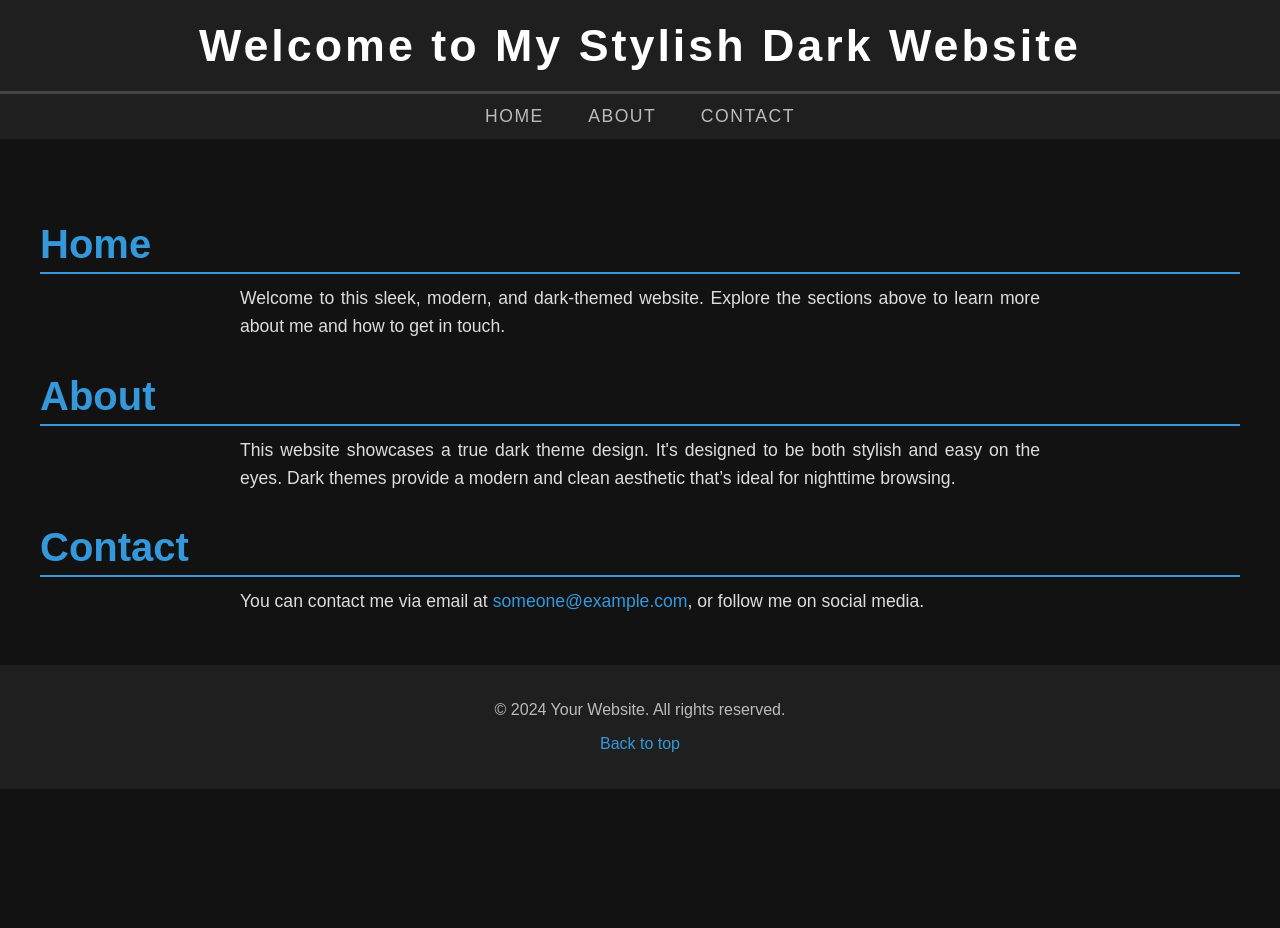
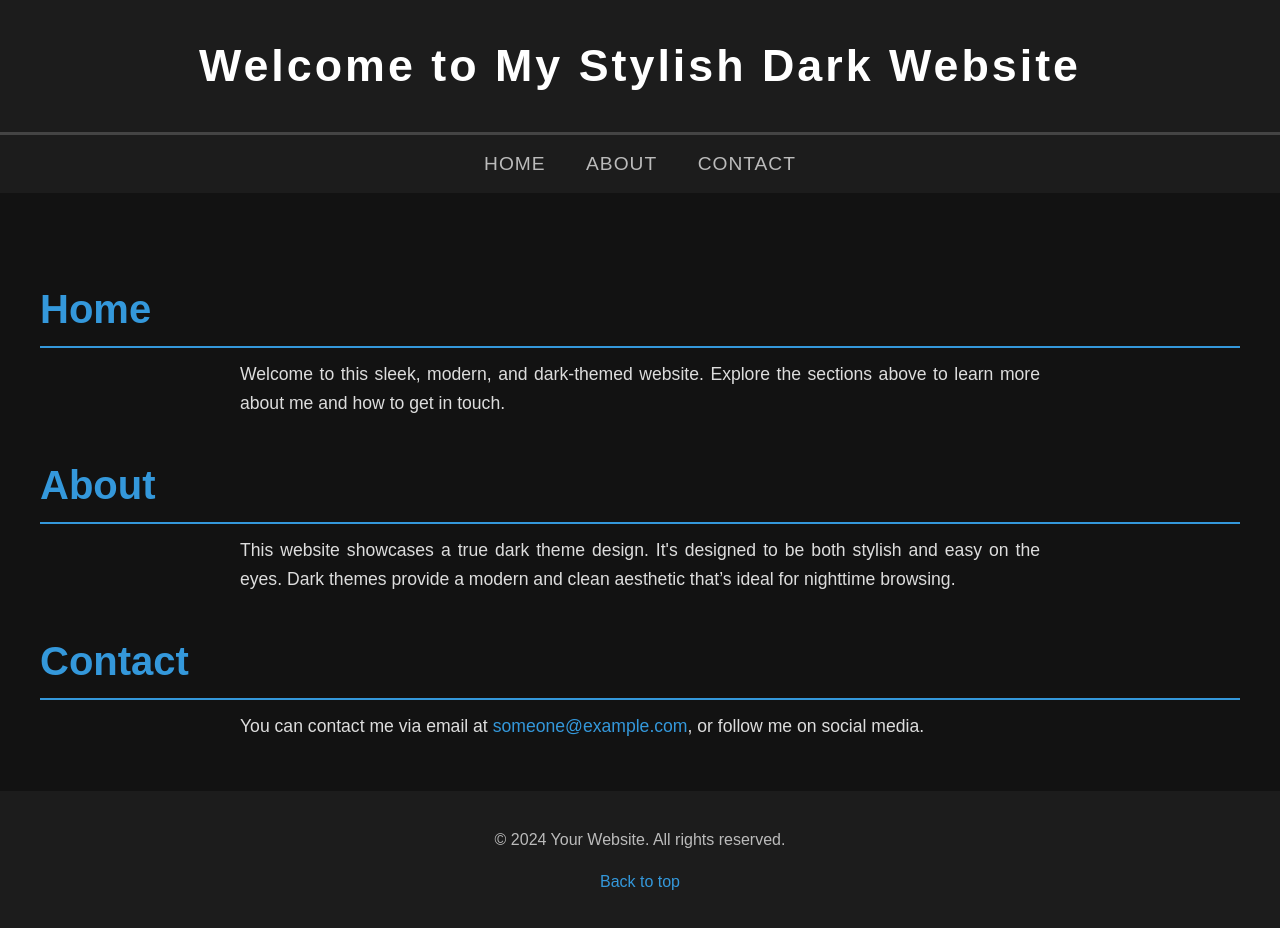
Before and after one commit to jmb-4/website, a plain HTML site: page index.html in a window 1280 px wide. Before the commit the page ends 800 px from the top, so only its background shows below. Drawn offline with Linux system fonts and the light colour scheme.

Commit message:
Update styles.css

```diff
--- a/styles.css
+++ b/styles.css
@@ -3,16 +3,17 @@ body {
     font-family: 'Arial', sans-serif;
     margin: 0;
     padding: 0;
-    background-color: #121212; /* Dark background */
-    color: #e0e0e0; /* Light gray text */
+    background-color: #121212; /* Deep dark background */
+    color: #e0e0e0; /* Light gray text for contrast */
+    line-height: 1.6;
 }
 
 header {
-    background-color: #1f1f1f; /* Darker background */
+    background-color: #1c1c1c; /* Very dark gray background */
     color: #fff;
-    padding: 20px;
+    padding: 30px 20px;
     text-align: center;
-    border-bottom: 3px solid #444; /* Subtle border */
+    border-bottom: 3px solid #444;
 }
 
 header h1 {
@@ -23,23 +24,23 @@ header h1 {
 
 nav {
     text-align: center;
-    background-color: #1f1f1f;
-    padding: 12px 0;
+    background-color: #1c1c1c; /* Same dark gray as header */
+    padding: 14px 0;
 }
 
 nav a {
-    color: #bbb;
-    margin: 0 20px;
+    color: #bbb; /* Soft light gray for links */
+    margin: 0 18px;
     text-decoration: none;
-    font-size: 1.1rem;
+    font-size: 1.2rem;
     text-transform: uppercase;
-    letter-spacing: 1.5px;
+    letter-spacing: 1px;
     transition: color 0.3s ease, transform 0.2s ease;
 }
 
 nav a:hover {
-    color: #3498db; /* Stylish blue on hover */
-    transform: scale(1.1);
+    color: #3498db; /* Vibrant blue hover effect */
+    transform: scale(1.05);
 }
 
 main {
@@ -50,23 +51,23 @@ main {
 
 .section-title {
     font-size: 2.5rem;
-    margin-bottom: 10px;
-    color: #3498db; /* Stylish blue for section titles */
+    margin-bottom: 12px;
+    color: #3498db; /* Stylish blue for titles */
     border-bottom: 2px solid #3498db;
     padding-bottom: 5px;
 }
 
 .section-content {
     font-size: 1.1rem;
-    line-height: 1.6;
-    color: #ddd; /* Lighter gray text for content */
+    line-height: 1.7;
+    color: #ddd; /* Slightly lighter gray text */
     max-width: 800px;
     margin: 0 auto;
     text-align: justify;
 }
 
 a {
-    color: #3498db; /* Stylish blue for links */
+    color: #3498db; /* Links in blue */
     text-decoration: none;
     transition: text-decoration 0.2s ease;
 }
@@ -76,7 +77,7 @@ a:hover {
 }
 
 footer {
-    background-color: #1f1f1f;
+    background-color: #1c1c1c; /* Dark footer */
     color: #bbb;
     padding: 20px;
     text-align: center;
```
